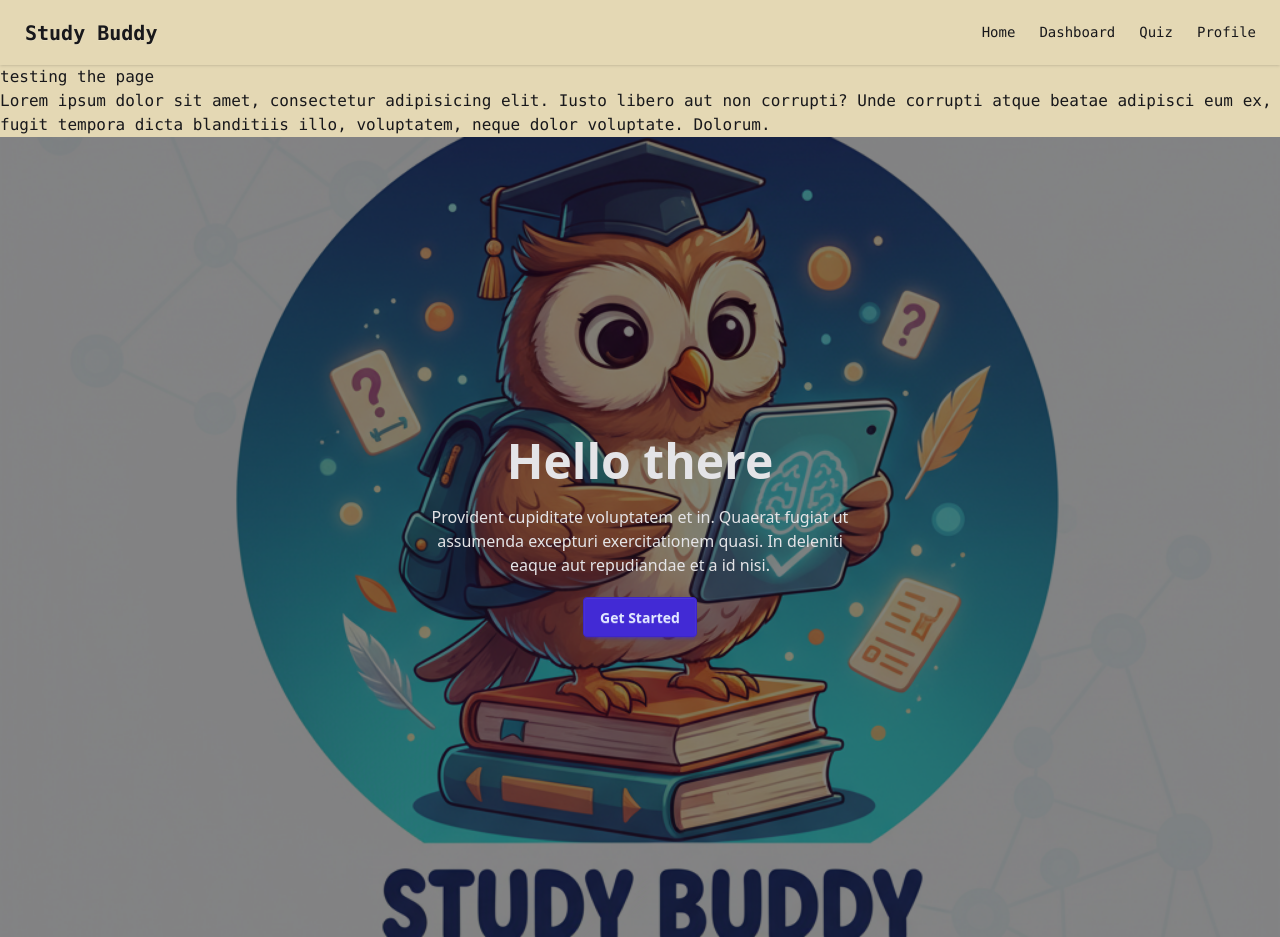
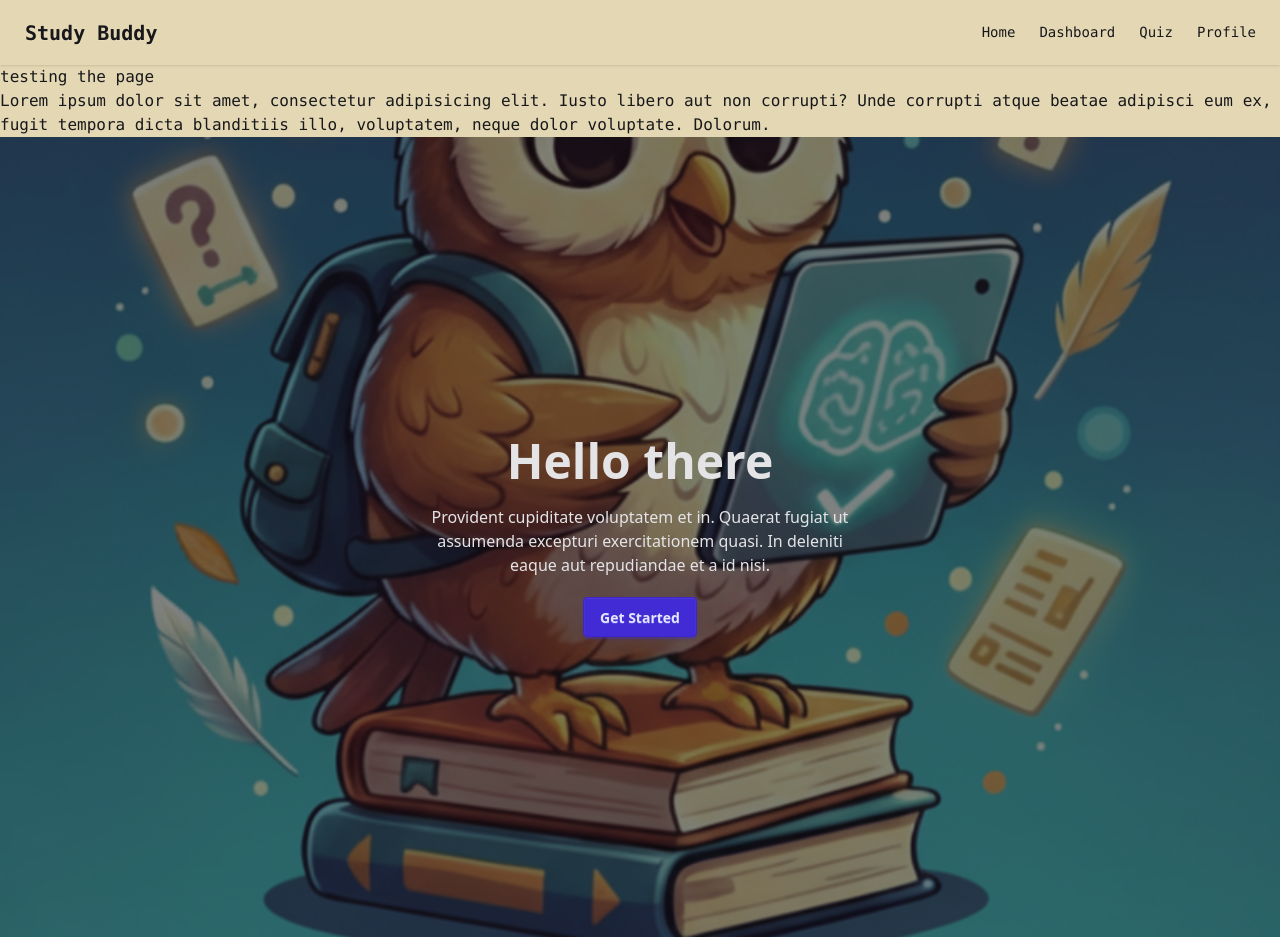
Before and after one commit to prethelalam/StudyBuddy, a Vue app in the folder apps/frontend/: page /home in a window 1280 px wide. Built offline with nearby package versions, Linux system fonts and the light colour scheme.

Commit message:
changed hero image on Home.vue

```diff
--- a/apps/frontend/src/views/Home.vue
+++ b/apps/frontend/src/views/Home.vue
@@ -11,7 +11,7 @@
 
     <div
       class="hero min-h-screen"
-      style="background-image: url('/images/logo.png')" >
+      style="background-image: url('/images/StudyBuddyLogo.png')" >
   <div class="hero-overlay"></div>
   <div class="hero-content text-neutral-content text-center">
     <div class="max-w-md">
```
